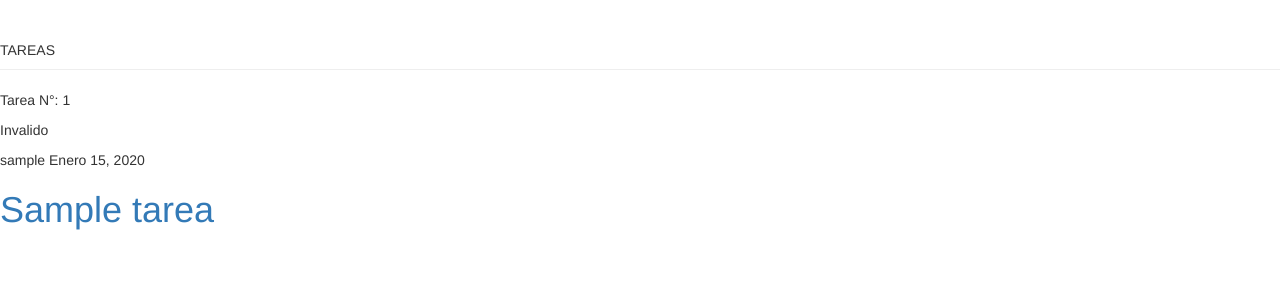
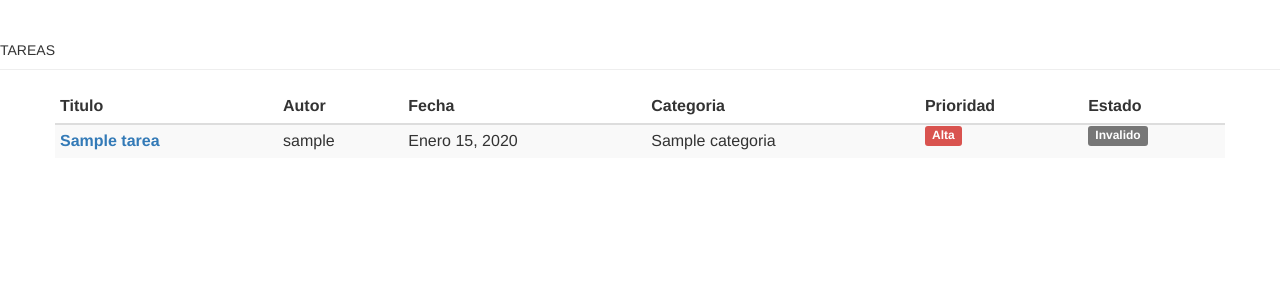
Before and after one commit to tecnicatura-villa-el-libertador/topolino, a Django app: page /tareas/ in a window 1280 px wide. Shown: the top 300 px of the page. Run offline with Django 3.2, Linux system fonts and the light colour scheme; tables that the repository leaves empty hold one stand-in row (values such as "Sample post"); some libraries are stand-ins or nearby versions.

Commit message:
Home listo

```diff
--- a/tareas/templates/tareas/tareas.html
+++ b/tareas/templates/tareas/tareas.html
@@ -3,16 +3,41 @@
     {% block titulo %}TAREAS{% endblock %}
     {% block header %}TAREAS{% endblock %}
     {% block content %}
-
-	{% for tarea in tareas %}
-		<p>Tarea N°: {{tarea.id}}</p>
-
-		<p>{{tarea.estado}}</p>
-		{{tarea.usuario}} {{tarea.fecha_creacion}}<br>
-		<h1> <a href="/tareas/{{tarea.id}}/">{{tarea.titulo}}</a><br></h1>
-		<br>
-
-
-	{% endfor %}
-
-    {% endblock %}
+	<div class="container">
+		<div class="row">
+			<div class="span5">
+	            <table class="table table-striped table-condensed">
+	             	<thead>
+	                  <tr>
+		              	  <th>Titulo</th>
+		                  <th>Autor</th>
+		                  <th>Fecha</th>
+		                  <th>Categoria</th>
+		                  <th>Prioridad</th>
+	                      <th>Estado</th>
+	                 	</tr>
+	              	</thead>
+	              <tbody>
+	              {% for tarea in tareas %}
+	                <tr>
+		                <td><b><a href="/tareas/{{tarea.id}}/">{{tarea.titulo}}</a></td>
+		                <td>{{tarea.usuario}}</td>
+		                <td>{{tarea.fecha_creacion}}</td>
+		                <td>{{tarea.categoria}}</td>
+	                	{% if tarea.prioridad >= 0 and tarea.prioridad <= 10 %}
+	                		<td><span class="label label-danger">Alta</span></td>
+	                	{% elif tarea.prioridad > 10 and tarea.prioridad <= 50 %}
+	                    	<td><span class="label label-warning">Media</span></td>
+	                    {% else %}
+	                    	<td><span class="label label-success">Baja</span></td>
+	                    {% endif %}
+	                    <td><span class="label label-default">{{tarea.estado}}</span>
+	                    </td>
+	                </tr>
+	              {% endfor %}
+	              </tbody>
+	            </table>
+	        </div>
+		</div>
+	</div>
+{% endblock %}
--- a/tareas/views.py
+++ b/tareas/views.py
@@ -65,10 +65,8 @@ def editar_tareas(request):
         form = TareaForm(request.POST)
         if form.is_valid():
 
-
             tarea = form.save(commit=False)
             tarea.usuario = request.user
-
             tarea.save()
             return redirect(tarea)
     return render(request, "tareas/editar_tareas.html",{"form": form})
--- a/topolino/settings.py
+++ b/topolino/settings.py
@@ -128,4 +128,4 @@ EMAIL_BACKEND = 'django.core.mail.backends.console.EmailBackend'
 
 LOGOUT_REDIRECT_URL='/comentarios/'
 
-LOGIN_REDIRECT_URL='/comentarios/'
+LOGIN_REDIRECT_URL='/tareas/'
```
